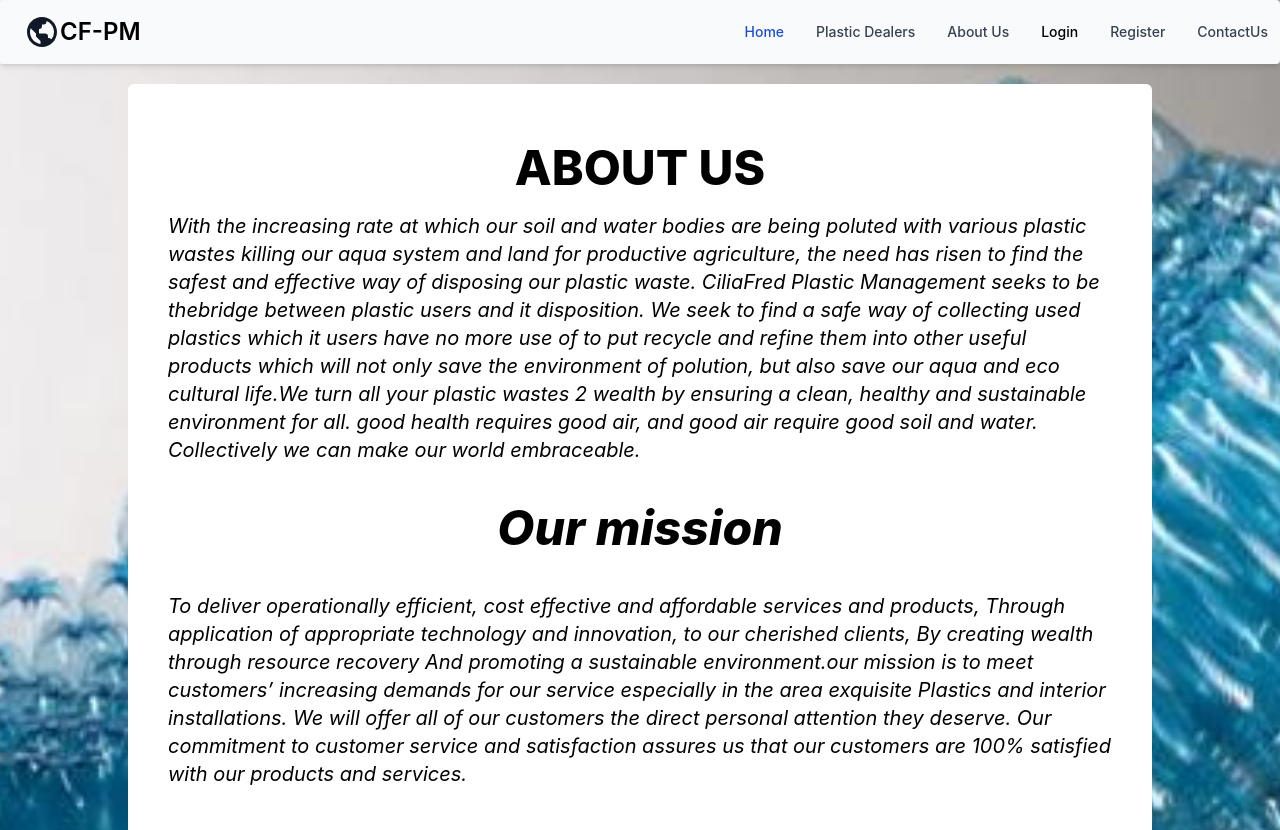
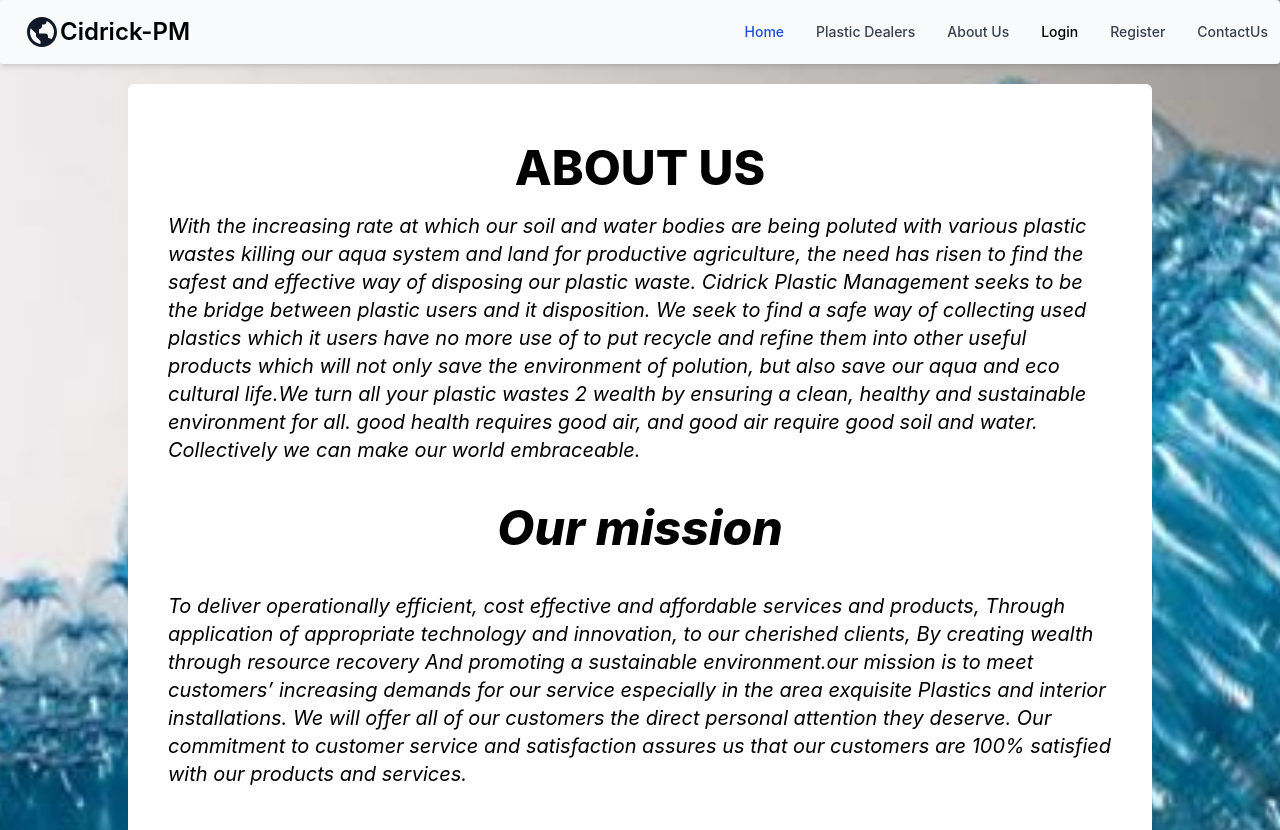
Before and after one commit to CeciliaAmponsah/plastic-waste-management, a Next.js app: page /about in a window 1280 px wide. Shown: the top 830 px of the page. Built offline with nearby package versions, Linux system fonts and the light colour scheme; no server answers.

Commit message:
first commit

```diff
--- a/components/Header.js
+++ b/components/Header.js
@@ -23,7 +23,7 @@ const Header = () => {
           <img src="/images/logo.png" width="200" height="200" />
         </div>
         <h1 className="text-gray-900 text-7xl font-extrabold  text-center  cursor-pointer">
-          CiliaFred-Plastic Management
+          Cidrick-Plastic Management
         </h1>
         <p className="text-gray-900 text-5xl font-extrabold  text-center leading-snug  cursor-pointer">
           we are excellent problem solvers for both plastic-dealers and people
--- a/components/Navbar.js
+++ b/components/Navbar.js
@@ -14,7 +14,7 @@ const Navbar = () => {
             <img src="" className="mr-3 h-6 sm:h-10" alt="" />
             <BiWorld className="text-4xl flex-1 text-gray-900 cursor-pointer" />
             <span className="self-center text-2xl font-semibold whitespace-nowrap dark:text-white  cursor-pointer">
-              CF-PM
+              Cidrick-PM
             </span>
           </a>
           <button
--- a/pages/about.jsx
+++ b/pages/about.jsx
@@ -11,8 +11,8 @@ const About = () => {
             With the increasing rate at which our soil and water bodies are
             being poluted with various plastic wastes killing our aqua system
             and land for productive agriculture, the need has risen to find the
-            safest and effective way of disposing our plastic waste. CiliaFred
-            Plastic Management seeks to be thebridge between plastic users and
+            safest and effective way of disposing our plastic waste. Cidrick
+            Plastic Management seeks to be the bridge between plastic users and
             it disposition. We seek to find a safe way of collecting used
             plastics which it users have no more use of to put recycle and
             refine them into other useful products which will not only save the
--- a/pages/plastic-dealers/[dealerId].jsx
+++ b/pages/plastic-dealers/[dealerId].jsx
@@ -3,19 +3,9 @@ import Image from "next/image";
 import bgImage from "../../public/images/landpic-2.jpg";
 import { getCompanies } from "../../utils/getCompanies";
 
-export async function getStaticPaths() {
-  const res = await getCompanies();
 
-  const paths = res.map((plastic) => ({
-    params: { dealerId: String(plastic._id) },
-  }));
 
-  return {
-    paths,
-    fallback: true,
-  };
-}
-export async function getStaticProps(context) {
+export async function getServerSideProps(context) {
   const company = await getCompanies(context.params.companyId);
 
   return {
--- a/pages/plastic-dealers/index.jsx
+++ b/pages/plastic-dealers/index.jsx
@@ -33,8 +33,8 @@ const PlasticDealers = ({ companies }) => {
             <Image
               className="object-cover w-full h-96 rounded-t-lg md:h-auto md:w-48 md:rounded-none md:rounded-l-lg"
               src={company.imageUrl}
-              height="3000"
-              width="3000"
+              height="2000"
+              width="2000"
               alt=""
             />
             <div className="flex flex-col justify-between p-4 leading-normal">
```
